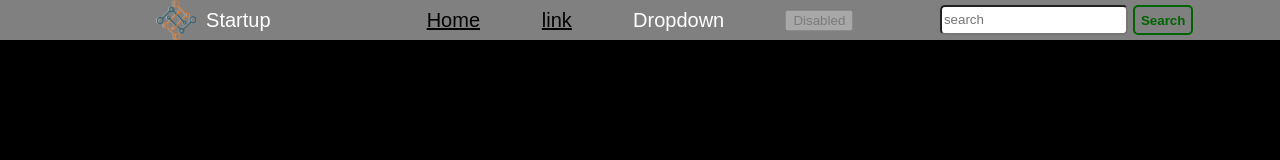
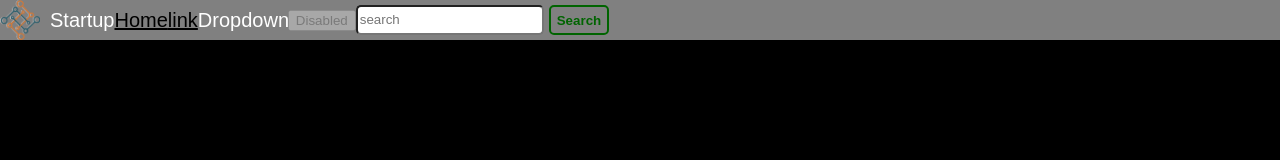
Before and after one commit to italoubialifernando/cssdevelope, a plain HTML site: page cssdevelhope/ex 06/index.html in a window 1280 px wide. Drawn offline with Linux system fonts and the light colour scheme.

Commit message:
Update style.css

```diff
--- a/cssdevelhope/ex 06/style.css
+++ b/cssdevelhope/ex 06/style.css
@@ -1,4 +1,4 @@
-body{
+body {
     background-color: black;
     margin: 0px;
     box-sizing: border-box;
@@ -34,22 +34,27 @@ nav {
 
 @media only screen and (max-width: 768px) {
 
-    .nav-box-center, .nav-box-right {
+    .nav-box-center,
+    .nav-box-right {
         display: none;
     }
 
-    .hamburger-menu  {
+    .hamburger-menu {
         display: block;
     }
 
 }
 
-.nav-box-left {
-  flex: 1;
-
+.pad-right {
+    padding-right: 20px;
 }
 
-.nav-logo-img, img{
+.pad-left {
+    padding-left: 20px;
+}
+
+.nav-logo-img,
+img {
     width: 40px;
     height: 40px;
     padding-right: 10px;
@@ -61,17 +66,17 @@ a {
 
 nav div {
     display: flex;
-    justify-content: center;
+    justify-content: left;
     align-items: center;
-
 }
 
 .nav-box-center {
-    flex: 1;
+    justify-content: left;
 }
+
 .nav-menu {
     display: flex;
-    justify-content: space-between;
+    justify-content: left;
     width: 100%;
 }
 
@@ -80,7 +85,7 @@ nav div {
     text-align: center;
 }
 
-.nav-menu-dropdown{
+.nav-menu-dropdown {
     position: relative;
     display: inline-block;
 }
```
